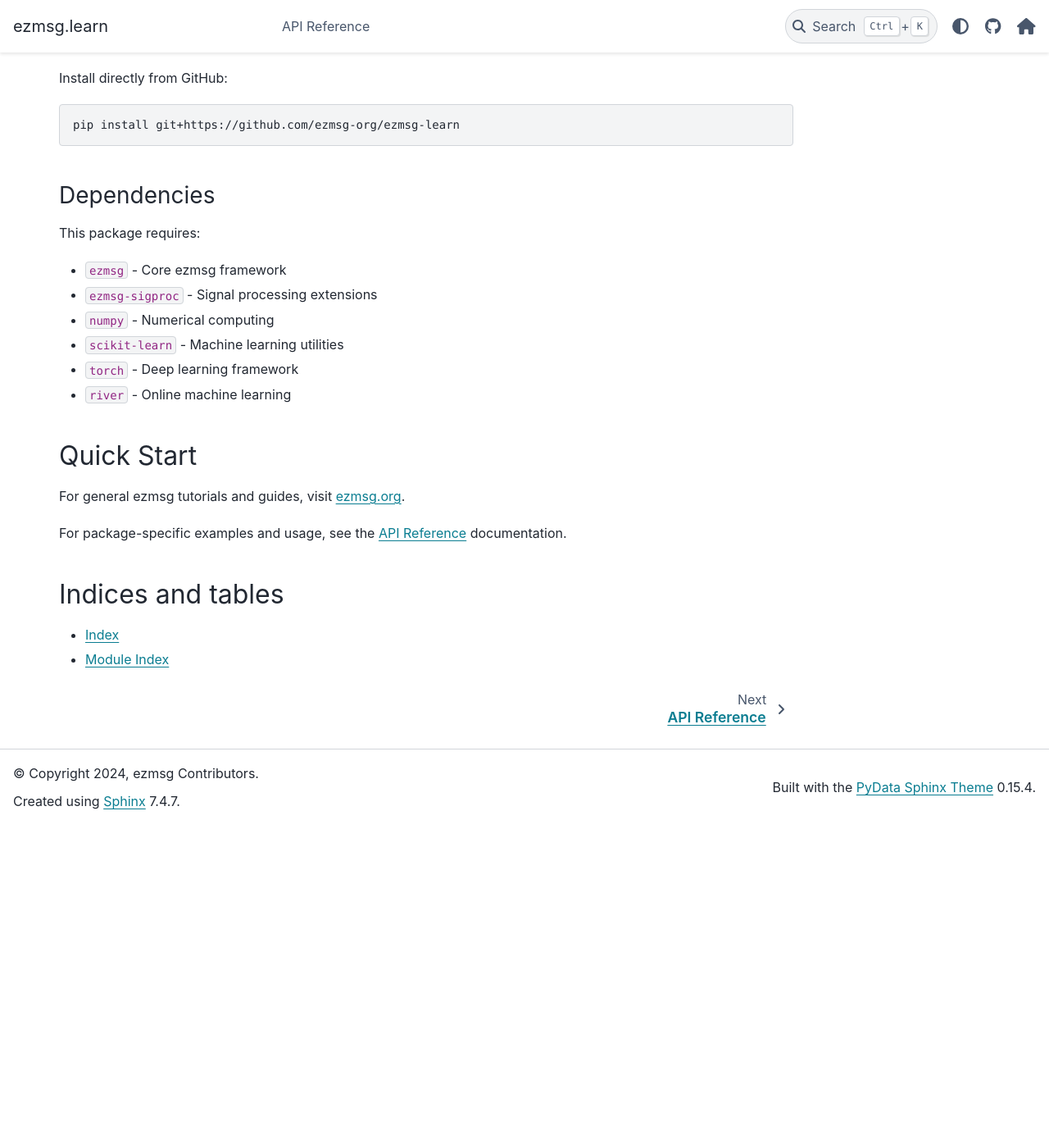
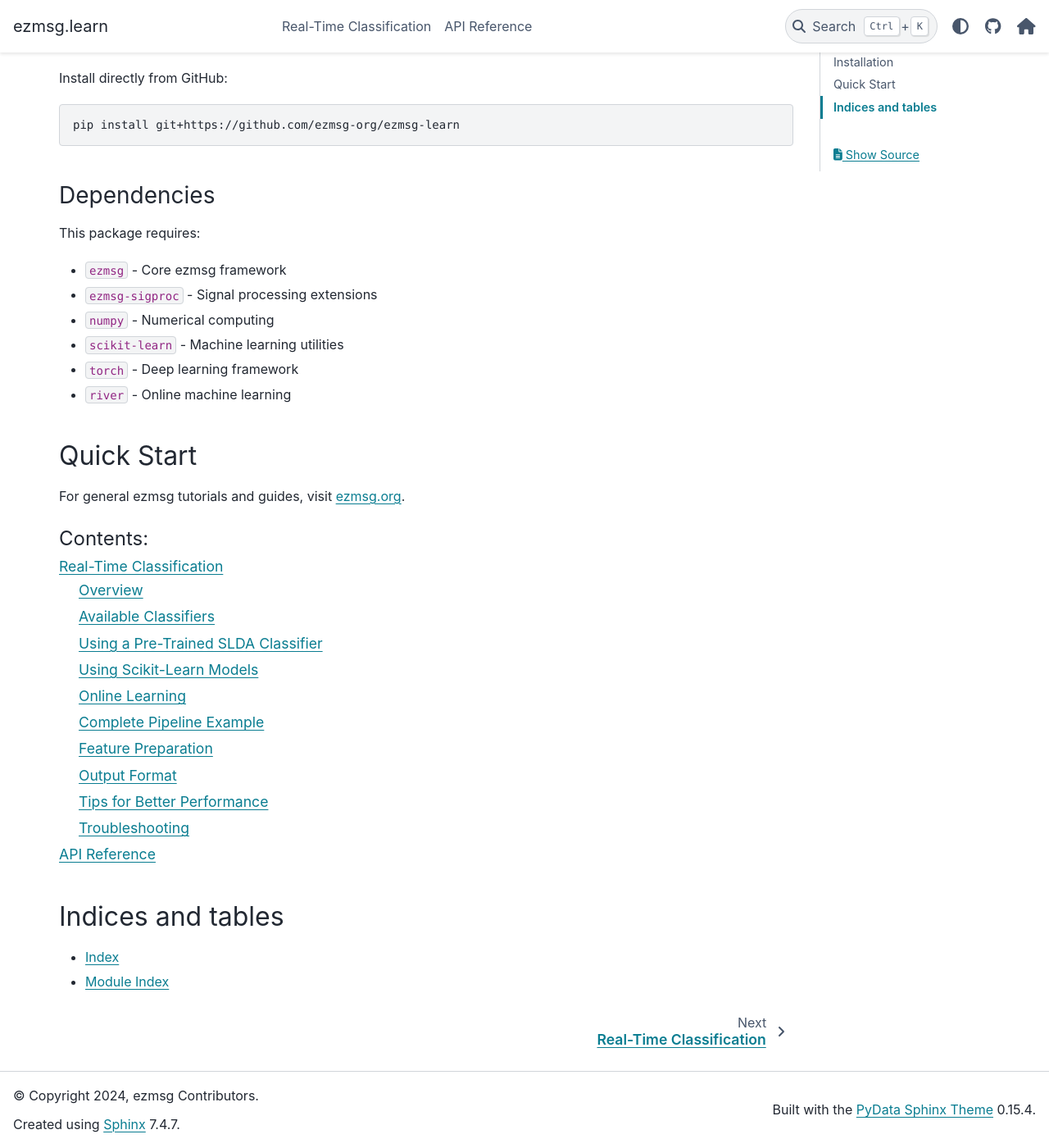
Before and after one commit to ezmsg-org/ezmsg-learn, a Sphinx documentation site: the page built from docs/source/index.rst, in a window 1280 px wide and 1400 px high, scrolled down 741 px. Shown: the whole window at 82% size. Built offline with Sphinx 7.4.7 and the PyData theme 0.15.4, drawn with Linux system fonts in a browser that asks for light colours; the version number could not be read and is left out; before the commit the page ends 1748 px from its top, so only the background shows below that; some of the changed lines change nothing that is shown.

Commit message:
Add classification docs -- I don't remember where this comes from.

```diff
--- /dev/null
+++ b/docs/source/guides/classification.rst
@@ -0,0 +1,267 @@
+Real-Time Classification
+========================
+
+This guide shows how to use ezmsg-learn for real-time classification in streaming pipelines.
+
+.. contents:: On this page
+   :local:
+   :depth: 2
+
+
+Overview
+--------
+
+ezmsg-learn provides machine learning components that integrate with ezmsg pipelines.
+Key features include:
+
+- **Pre-trained models**: Load and apply existing classifiers
+- **Online learning**: Update models incrementally with streaming data
+- **Flexible backends**: Support for scikit-learn, PyTorch, and River models
+
+
+Available Classifiers
+---------------------
+
+ezmsg-learn includes several classifier types:
+
+.. list-table::
+   :header-rows: 1
+   :widths: 25 40 35
+
+   * - Classifier
+     - Description
+     - Use Case
+   * - ``SLDA``
+     - Shrinkage Linear Discriminant Analysis
+     - BCI, small datasets
+   * - ``SklearnModelUnit``
+     - Wrapper for any scikit-learn model
+     - General ML tasks
+   * - ``SGDClassifier``
+     - Stochastic Gradient Descent
+     - Online learning
+   * - ``MLPUnit``
+     - Multi-layer Perceptron (PyTorch)
+     - Complex patterns
+
+
+Using a Pre-Trained SLDA Classifier
+-----------------------------------
+
+The simplest approach is to use a pre-trained model:
+
+.. code-block:: python
+
+   from ezmsg.learn.process.slda import SLDA, SLDASettings
+
+   classifier = SLDA(
+       SLDASettings(
+           settings_path="path/to/trained_model.pkl",
+           axis="time",  # Axis containing samples
+       )
+   )
+
+**Input format**: ``AxisArray[time, features]`` where features are flattened from your pipeline.
+
+**Output format**: ``ClassifierMessage[time, classes]`` with class probabilities.
+
+Training an SLDA model (offline):
+
+.. code-block:: python
+
+   import pickle
+   from sklearn.discriminant_analysis import LinearDiscriminantAnalysis as LDA
+
+   # Train offline with your data
+   X_train = ...  # shape: (n_samples, n_features)
+   y_train = ...  # shape: (n_samples,)
+
+   lda = LDA(solver="lsqr", shrinkage="auto")
+   lda.fit(X_train, y_train)
+
+   # Save for use in ezmsg
+   with open("trained_model.pkl", "wb") as f:
+       pickle.dump(lda, f)
+
+
+Using Scikit-Learn Models
+-------------------------
+
+``SklearnModelUnit`` wraps any scikit-learn compatible model:
+
+.. code-block:: python
+
+   from ezmsg.learn.process.sklearn import SklearnModelUnit, SklearnModelSettings
+   import numpy as np
+
+   classifier = SklearnModelUnit(
+       SklearnModelSettings(
+           model_class="sklearn.linear_model.SGDClassifier",
+           model_kwargs={
+               "loss": "log_loss",  # For probability outputs
+               "warm_start": True,
+           },
+           partial_fit_classes=np.array([0, 1]),  # Required for online learning
+       )
+   )
+
+Loading a pre-trained model:
+
+.. code-block:: python
+
+   classifier = SklearnModelUnit(
+       SklearnModelSettings(
+           model_class="sklearn.linear_model.SGDClassifier",
+           checkpoint_path="path/to/saved_model.pkl",
+       )
+   )
+
+
+Online Learning
+---------------
+
+For models that support ``partial_fit``, you can update them during streaming:
+
+.. code-block:: python
+
+   from ezmsg.learn.process.sklearn import SklearnModelProcessor, SklearnModelSettings
+   from ezmsg.sigproc.sampler import SampleMessage
+
+   # Create processor with online learning support
+   processor = SklearnModelProcessor(
+       settings=SklearnModelSettings(
+           model_class="sklearn.linear_model.SGDClassifier",
+           model_kwargs={"loss": "log_loss"},
+           partial_fit_classes=np.array([0, 1]),
+       )
+   )
+
+   # Training with labeled samples
+   sample_msg = SampleMessage(
+       sample=feature_array,  # AxisArray with features
+       trigger=label_value,   # The class label
+   )
+   processor.partial_fit(sample_msg)
+
+   # Prediction (after training)
+   prediction = processor(input_features)
+
+
+Complete Pipeline Example
+-------------------------
+
+Here's a complete BCI classification pipeline:
+
+.. code-block:: python
+
+   import ezmsg.core as ez
+   from ezmsg.lsl.inlet import LSLInletUnit, LSLInletSettings, LSLInfo
+   from ezmsg.lsl.outlet import LSLOutletUnit, LSLOutletSettings
+   from ezmsg.sigproc.butterworthfilter import ButterworthFilter, ButterworthFilterSettings
+   from ezmsg.sigproc.window import Window, WindowSettings
+   from ezmsg.sigproc.spectrum import Spectrum, SpectrumSettings
+   from ezmsg.sigproc.aggregate import RangedAggregate, RangedAggregateSettings, AggregationFunction
+   from ezmsg.learn.process.slda import SLDA, SLDASettings
+
+   components = {
+       # Data acquisition
+       "LSL_IN": LSLInletUnit(
+           LSLInletSettings(info=LSLInfo(name="EEG", type="EEG"))
+       ),
+
+       # Signal processing
+       "FILTER": ButterworthFilter(
+           ButterworthFilterSettings(order=4, cuton=8.0, cutoff=30.0)
+       ),
+       "WINDOW": Window(
+           WindowSettings(window_dur=1.0, window_shift=0.5)
+       ),
+       "SPECTRUM": Spectrum(SpectrumSettings(window="hann")),
+       "BANDPOWER": RangedAggregate(
+           RangedAggregateSettings(
+               axis="freq",
+               bands=[(8.0, 12.0), (18.0, 25.0)],
+               operation=AggregationFunction.MEAN,
+           )
+       ),
+
+       # Classification
+       "CLASSIFIER": SLDA(
+           SLDASettings(settings_path="model.pkl", axis="time")
+       ),
+
+       # Output
+       "LSL_OUT": LSLOutletUnit(
+           LSLOutletSettings(stream_name="Predictions", stream_type="Markers")
+       ),
+   }
+
+   connections = (
+       (components["LSL_IN"].OUTPUT_SIGNAL, components["FILTER"].INPUT_SIGNAL),
+       (components["FILTER"].OUTPUT_SIGNAL, components["WINDOW"].INPUT_SIGNAL),
+       (components["WINDOW"].OUTPUT_SIGNAL, components["SPECTRUM"].INPUT_SIGNAL),
+       (components["SPECTRUM"].OUTPUT_SIGNAL, components["BANDPOWER"].INPUT_SIGNAL),
+       (components["BANDPOWER"].OUTPUT_SIGNAL, components["CLASSIFIER"].INPUT_SIGNAL),
+       (components["CLASSIFIER"].OUTPUT_SIGNAL, components["LSL_OUT"].INPUT_SIGNAL),
+   )
+
+   if __name__ == "__main__":
+       ez.run(components=components, connections=connections)
+
+
+Feature Preparation
+-------------------
+
+Classifiers expect flattened 2D input ``[samples, features]``. Multi-dimensional arrays
+are automatically flattened along the channel dimension.
+
+For example, if your bandpower output is ``[time=1, band=2, ch=8]``:
+
+- The classifier receives shape ``[1, 16]`` (2 bands × 8 channels)
+- Features are flattened in C-order (row-major)
+
+
+Output Format
+-------------
+
+Classification outputs use ``ClassifierMessage``, which extends ``AxisArray`` with:
+
+- **dims**: ``["time", "classes"]``
+- **data**: Probability scores for each class
+- **labels**: List of class names/identifiers
+
+Example output shape: ``[time=1, classes=2]`` with probabilities for each class.
+
+
+Tips for Better Performance
+---------------------------
+
+1. **Normalize features**: Use ``Scaler`` from ezmsg-sigproc before classification
+
+   .. code-block:: python
+
+      from ezmsg.sigproc.scaler import Scaler, ScalerSettings
+      scaler = Scaler(ScalerSettings(mode="zscore"))
+
+2. **Match training conditions**: Ensure online features match offline training preprocessing
+
+3. **Window size**: Larger windows give more stable features but higher latency
+
+4. **Feature selection**: Start with relevant frequency bands for your application
+
+
+Troubleshooting
+---------------
+
+**"Model has not been fit yet"**:
+   The model needs training data before prediction. Either:
+   - Provide a ``checkpoint_path`` with a pre-trained model
+   - Call ``fit()`` or ``partial_fit()`` before processing
+
+**Shape mismatch errors**:
+   - Verify input feature dimensions match trained model
+   - Check ``n_features_in_`` attribute of loaded models
+
+**NaN in predictions**:
+   - Ensure input features don't contain NaN values
+   - Check for numerical stability in preprocessing
--- a/docs/source/index.rst
+++ b/docs/source/index.rst
@@ -49,13 +49,11 @@
 
 For general ezmsg tutorials and guides, visit `ezmsg.org <https://www.ezmsg.org>`_.
 
-For package-specific examples and usage, see the :doc:`api/index` documentation.
-
 .. toctree::
    :maxdepth: 2
-   :hidden:
    :caption: Contents:
 
+   guides/classification
    api/index
 
 
```
